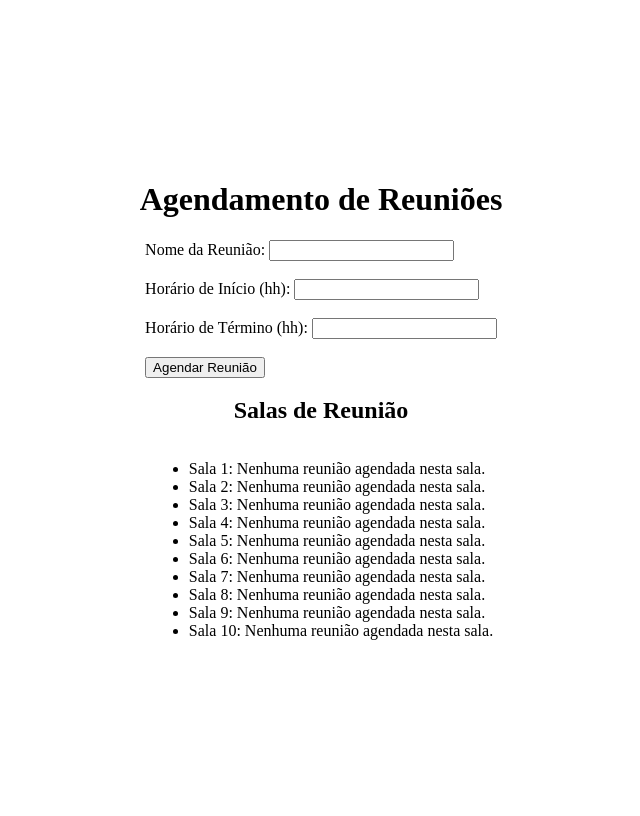
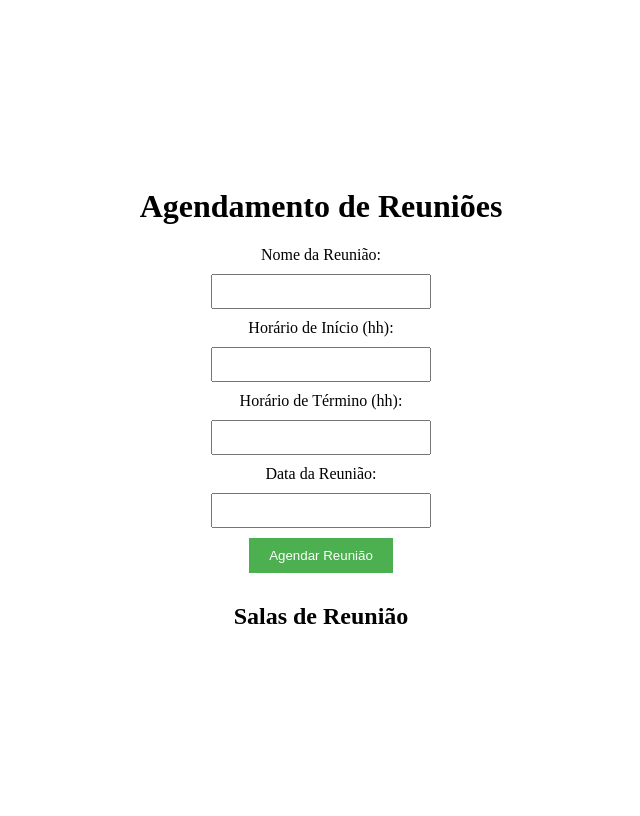
Before and after one commit to projeto-de-algoritmos/Greed_Time_Maker, a Flask app: page / in a window 1280 px wide. Shown: the whole page, without its empty margins (319-959 px from the left). Run offline with Flask 3, Linux system fonts and the light colour scheme; some libraries are stand-ins or nearby versions.

Commit message:
Melhorando a interface

```diff
--- a/app.py
+++ b/app.py
@@ -6,26 +6,42 @@ app = Flask(__name__)
 
 salas = []
 
+def criar_sala(nome_sala, capacidade, horarios_disponiveis):
+    nova_sala = SalaDeReuniao(nome_sala, horarios_disponiveis, capacidade)
+    salas.append(nova_sala)
+
 @app.route("/", methods=["GET", "POST"])
 def index():
     if request.method == "POST":
         nome_reuniao = request.form["nome_reuniao"]
         inicio_reuniao = int(request.form["inicio"])
         fim_reuniao = int(request.form["fim"])
+        data_reuniao = request.form["data"]
 
-        nova_reuniao = Reuniao(nome_reuniao, inicio_reuniao, fim_reuniao)
+        nova_reuniao = Reuniao(nome_reuniao, inicio_reuniao, fim_reuniao, data_reuniao)
 
+        sala_existente = False
         for sala in salas:
-            if sala.horarios_disponiveis[0] <= nova_reuniao.inicio:
+            if sala.horarios_disponiveis[0] <= nova_reuniao.inicio <= sala.horarios_disponiveis[1] and len(sala.reunioes_agendadas) < sala.capacidade:
                 sala.agendar_reuniao(nova_reuniao)
+                sala_existente = True
                 break
+
+        if not sala_existente:
+            for sala in salas:
+                if len(sala.reunioes_agendadas) < sala.capacidade and not any(reuniao.inicio <= nova_reuniao.inicio <= reuniao.fim for reuniao in sala.reunioes_agendadas):
+                    sala.agendar_reuniao(nova_reuniao)
+                    sala_existente = True
+                    break
+
+        if not sala_existente:
+            nome_sala = f"Sala {len(salas) + 1}"
+            capacidade = 10  # Capacidade padrão
+            horarios_disponiveis = [8, 17]  # Horários padrão
+            criar_sala(nome_sala, capacidade, horarios_disponiveis)
+            salas[-1].agendar_reuniao(nova_reuniao)
 
     return render_template("index.html", salas=salas)
 
 if __name__ == "__main__":
-    for i in range(1, 11):
-        nome_sala = f"Sala {i}"
-        horarios_disponiveis = [8, 17]
-        sala = SalaDeReuniao(nome_sala, horarios_disponiveis)
-        salas.append(sala)
     app.run(debug=True)
--- a/reunioes/reuniao.py
+++ b/reunioes/reuniao.py
@@ -1,8 +1,10 @@
 class Reuniao:
-    def __init__(self, nome, inicio, fim):
+    def __init__(self, nome, inicio, fim, data, sala=None):
         self.nome = nome
         self.inicio = inicio
         self.fim = fim
+        self.data = data
+        self.sala = sala
 
     def __str__(self):
         return f"Reunião '{self.nome}' das {self.inicio}h às {self.fim}h"
--- a/salas_reuniao/sala_de_reuniao.py
+++ b/salas_reuniao/sala_de_reuniao.py
@@ -1,13 +1,14 @@
 class SalaDeReuniao:
-    def __init__(self, nome, horarios_disponiveis):
+    def __init__(self, nome, horarios_disponiveis, capacidade, recursos_disponiveis=None):
         self.nome = nome
         self.horarios_disponiveis = horarios_disponiveis
+        self.capacidade = capacidade
+        self.recursos_disponiveis = recursos_disponiveis if recursos_disponiveis is not None else []
         self.reunioes_agendadas = []
 
     def agendar_reuniao(self, reuniao):
-        if self.horarios_disponiveis[0] <= reuniao.inicio:
-            self.horarios_disponiveis[0] = reuniao.fim
-            self.reunioes_agendadas.append(reuniao)
+        self.reunioes_agendadas.append(reuniao)
+
 
     def __str__(self):
         return f"Sala de reunião '{self.nome}' disponível das {self.horarios_disponiveis[0]}h às {self.horarios_disponiveis[1]}h"
--- a/templates/index.html
+++ b/templates/index.html
@@ -2,6 +2,9 @@
 <html>
 <head>
     <title>Agendamento de Reuniões</title>
+    <link rel="stylesheet" href="//code.jquery.com/ui/1.12.1/themes/base/jquery-ui.css">
+    <script src="https://code.jquery.com/jquery-3.6.0.min.js"></script>
+    <script src="https://code.jquery.com/ui/1.12.1/jquery-ui.min.js"></script>
     <style>
         body {
             display: flex;
@@ -9,14 +12,56 @@
             align-items: center;
             justify-content: center;
             height: 100vh;
+            text-align: center;
         }
 
-            .container {
-                text-align: center;
+        form {
+            display: flex;
+            flex-direction: column;
+            align-items: center;
+        }
+
+        label {
+            margin-bottom: 10px;
+        }
+
+        input[type="text"], input[type="number"] {
+            padding: 8px;
+            margin-bottom: 10px;
+            width: 200px;
+        }
+
+        input[type="submit"] {
+            padding: 10px 20px;
+            background-color: #4CAF50;
+            color: white;
+            border: none;
+            cursor: pointer;
+        }
+
+        input[type="submit"]:hover {
+            background-color: #45a049;
+        }
+
+        h2 {
+            margin-top: 30px;
+        }
+
+        .sala {
+            margin-top: 20px;
+            border: 1px solid #ddd;
+            border-radius: 5px;
+            padding: 10px;
+            max-width: 400px;
+        }
+
+        .reuniao {
+            margin-top: 10px;
+            background-color: #f9f9f9;
+            padding: 10px;
+            border-radius: 5px;
         }
     </style>
-<head>
-    <title>Agendamento de Reuniões</title>
 </head>
 <body>
     <h1>Agendamento de Reuniões</h1>
@@ -24,27 +69,36 @@
     <form method="POST">
         <label for="nome_reuniao">Nome da Reunião:</label>
         <input type="text" id="nome_reuniao" name="nome_reuniao" required>
-        <br><br>
 
         <label for="inicio">Horário de Início (hh):</label>
         <input type="number" id="inicio" name="inicio" required>
-        <br><br>
 
         <label for="fim">Horário de Término (hh):</label>
         <input type="number" id="fim" name="fim" required>
-        <br><br>
+
+        <label for="data">Data da Reunião:</label>
+        <input type="text" id="data" name="data" required>
 
         <input type="submit" value="Agendar Reunião">
     </form>
 
     <h2>Salas de Reunião</h2>
 
-    <ul>
     {% for sala in salas %}
-            {% if sala.listar_reunioes_agendadas() %}
-                <li>{{ sala.nome }}: {{ sala.listar_reunioes_agendadas() }}</li>
-            {% endif %}
+        <div class="sala">
+            <h3>{{ sala.nome }}</h3>
+            {% for reuniao in sala.reunioes_agendadas %}
+                <div class="reuniao">
+                    {{ reuniao.nome }}: {{ reuniao.inicio }} - {{ reuniao.fim }} ({{ reuniao.data }})
+                </div>
             {% endfor %}
-    </ul>
+        </div>
+    {% endfor %}
+
+    <script>
+        $(function() {
+            $("#data").datepicker({ dateFormat: 'yy-mm-dd' });
+        });
+    </script>
 </body>
 </html>
```
Lines whose indentation alone changed are shown as unchanged.
